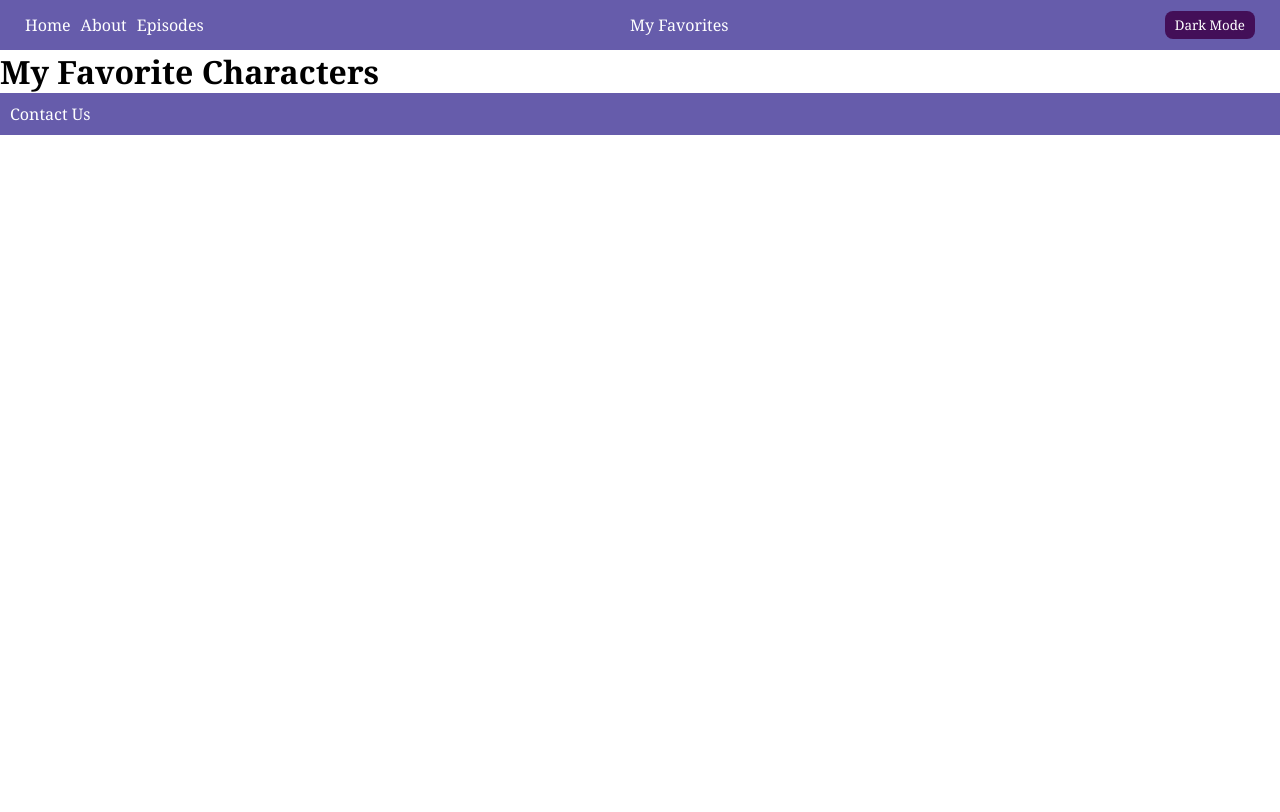
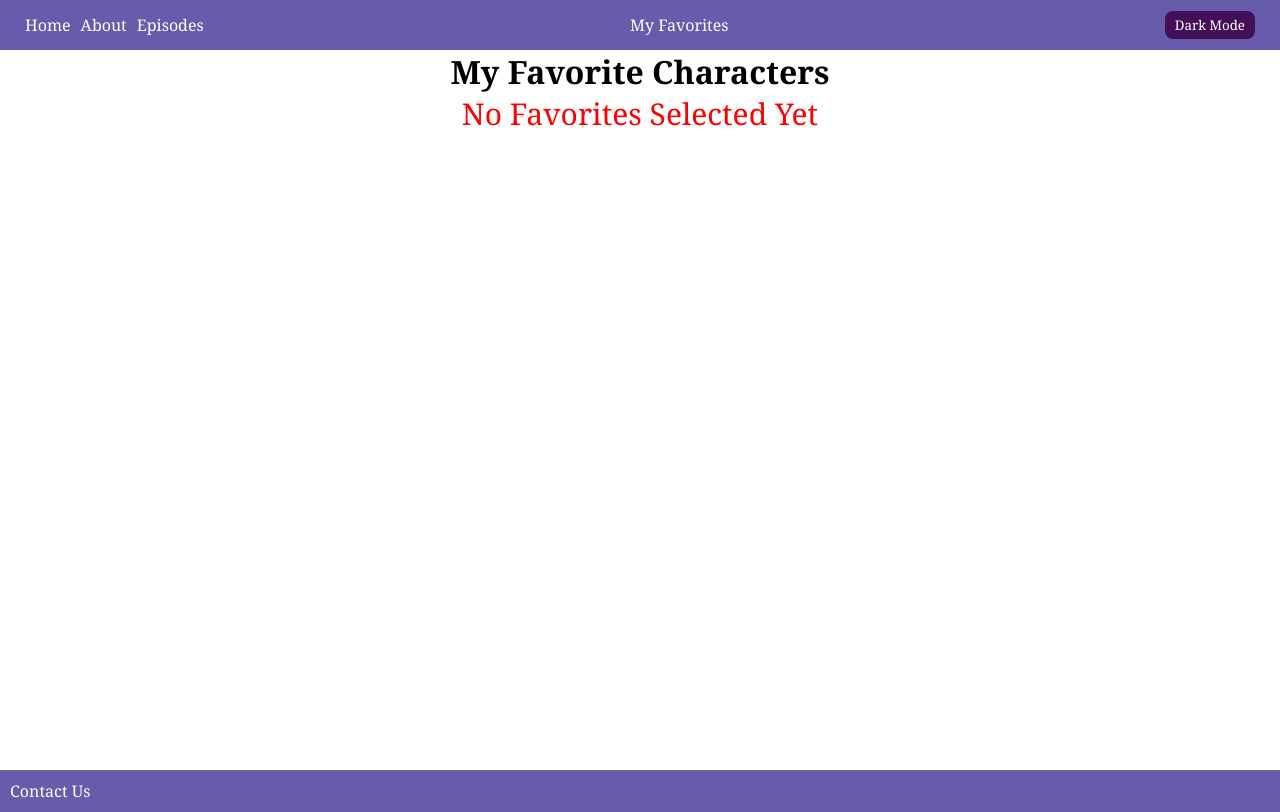
Before and after one commit to 1uckyswish/ReactRickMorty, a React (Vite) app: page /favorites in a window 1280 px wide. Built offline with nearby package versions, Linux system fonts and the light colour scheme; a web font is replaced by a local one.

Commit message:
local storage added

```diff
--- a/src/Components/CharacterCard/CharacterCard.jsx
+++ b/src/Components/CharacterCard/CharacterCard.jsx
@@ -1,4 +1,4 @@
-import React, {useContext} from 'react'
+import React, {useContext, useState, useEffect} from 'react'
 import './CharacterCard.css'
 import {Link} from 'react-router-dom';
 import { ThemeContext } from '../../Contexts/ThemeContext';
@@ -8,12 +8,21 @@ import { FavoritesContext } from '../../Contexts/FavoritesContext';
 function CharacterCard({character}) {
   const {darkMode} = useContext(ThemeContext)
   //*start with a variable to star
-  const isFavorite = false;
+  // const isFavorite = false;
+  const [isFavorite, setIsFavorite] = useState(false);
 
   //*access the global context to pass through files
   //* data is stored in an OBJECT so do curly braces compared to square
-  const {favorites, addCharacter} = useContext(FavoritesContext)
+  const {favorites, addCharacter, removeCharacter} = useContext(FavoritesContext)
 
+  //* need a useEffect ti set value of favorite
+  useEffect(
+    ()=>{
+      //* is this character already in favorites?
+      setIsFavorite(favorites.find(item => item.id === character.id))
+    //* anytime there is a change in favorites the useEffect will activate
+    }, [favorites]
+  )
 
   return (
     <div className={darkMode?'character-card dark-card': 'character-card'}>
@@ -24,7 +33,7 @@ function CharacterCard({character}) {
           // *if true or false lets do this
           isFavorite?
           // *  dark icon
-          <FaHeart className='heart-icon' />
+          <FaHeart className='heart-icon' onClick={()=>removeCharacter(character.id)} />
           :
           // * clear icon
           // * adds character gets applied with a onclick function
--- a/src/Contexts/FavoritesContext.jsx
+++ b/src/Contexts/FavoritesContext.jsx
@@ -12,27 +12,30 @@ export default function FavoritesContextProvider(props){
 
 console.log("new", favorites)
 
+    //* when the page loads we need to retrive the local storage data
+    useEffect(
+        ()=>{
+        //* check local storage to set state
+        //* whatever we called the varibale to set it in local storage access that string
+        const storedFavs = localStorage.getItem('favoritesList')
+        console.log('value is ',storedFavs)
+        //* if data is inside the variable in local storage turn into a object
+        if(storedFavs){
+            //* only set if there is something in local storage
+            setFavorites(JSON.parse(storedFavs))
+        }
 
-    // useEffect(
-    //     ()=>{
-    //     //* check local storage to set state
-    //     const storedDarkMode = localStorage.getItem('darkMode')
-    //     console.log('value is ',storedDarkMode)
-    //     if(storedDarkMode){
-    //         //* only set if there is something in local storage
-    //         setDarkMode(JSON.parse(storedDarkMode))
-    //     }
-
-    //     }, []
-    // )
-    // //run when page loads
-    // useEffect(
-    //     ()=>{
-    //         console.log('darkMode is', darkMode)
-    //         //save current state to localStorage
-    //         localStorage.setItem('darkMode', JSON.stringify(darkMode))
-    //     },[darkMode]// runs one time
-    // )
+        }, []
+    )
+    //run when page loads
+    useEffect(
+        ()=>{
+            //* save current state to localStorage
+            //* append a name to hold object. Name it then convert the object into a string value
+            //* local storage reads everyhting in string form NOT OBJECTS
+            localStorage.setItem('favoritesList', JSON.stringify(favorites))
+        }, [favorites]// runs one time //*anytime favorites changes the add to local storage
+    )
 
     //* a function to add a character to favorite's
     const addCharacter = (charToAdd)=>{
@@ -42,11 +45,18 @@ console.log("new", favorites)
         console.log(newFavorites)
         //* call state to append the new value to the function
         setFavorites(newFavorites)
-
     };
 
+    const removeCharacter = (charId)=>{
+        console.log('remove', charId)
+        //* keep all the ones that dont match the id
+        let newFavorites = favorites.filter(item=> item.id !== charId);
+        console.log("test", newFavorites)
+        setFavorites(newFavorites)
+    }
+
     return(
-        <FavoritesContext.Provider value={{favorites, addCharacter}} >
+        <FavoritesContext.Provider value={{favorites, addCharacter, removeCharacter}} >
             {props.children}
         </FavoritesContext.Provider>
     )
--- a/src/Pages/Favorites/Favorites.css
+++ b/src/Pages/Favorites/Favorites.css
@@ -0,0 +1,25 @@
+.favorites-container{
+    min-height: 90vh;
+}
+
+.favorites-dark{
+    background-color: black;
+    color:white;
+ }
+
+.favorites-container h1{
+    text-align: center;
+
+}
+
+.favorite-characters{
+    display: flex;
+    flex-wrap: wrap;
+    justify-content: center;
+
+}
+
+.favorite-characters p:first-child{
+    font-size: 30px;
+    color: red;
+}
--- a/src/Pages/Favorites/Favorites.jsx
+++ b/src/Pages/Favorites/Favorites.jsx
@@ -13,8 +13,11 @@ function Favorites() {
         <h1>My Favorite Characters</h1>
         <div className='favorite-characters'>
         {
-        favorites.map((item)=><CharacterCard key={item.id} character={item}/>
-        )
+          //* if the length of the array is none then display an alert
+        favorites.length > 0 ?
+        favorites.map((item)=><CharacterCard key={item.id} character={item}/>)
+        :
+        <p>No Favorites Selected Yet</p>
         }
         </div>
     </div>
```
